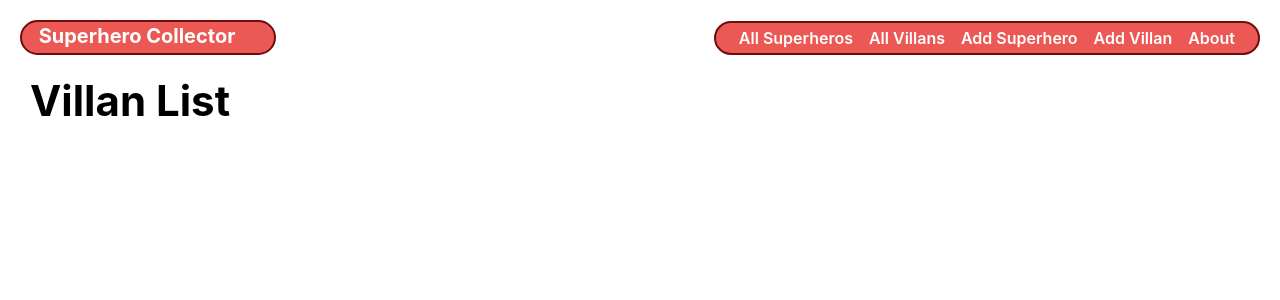
After one commit to julianboyne11/super-hero-collector, a Django app: page /villans/ in a window 1280 px wide. The commit adds this page. Shown: the top 300 px of the page. Run offline with Django 4.2, Linux system fonts and the light colour scheme; data that the repository does not hold is empty.

Commit message:
implement villan list view and template

```diff
--- a/main_app/templates/base.html
+++ b/main_app/templates/base.html
@@ -22,6 +22,7 @@
     <nav>
       <ul>
         <li><a href="{% url 'heros_index' %}">All Superheros</a></li>
+        <li><a href="{% url 'villans_index' %}">All Villans</a></li>
         <li><a href="{% url 'superhero_create' %}">Add Superhero</a></li>
         <li><a href="{% url 'villans_create' %}">Add Villan</a></li>
         <li><a href="{% url 'about' %}">About</a></li>
--- /dev/null
+++ b/main_app/templates/main_app/villan_list.html
@@ -0,0 +1,31 @@
+{% extends 'base.html' %}
+{% load static %}
+
+{% block head %}
+<link
+  rel="stylesheet"
+  type="text/css"
+  href="{% static 'css/heros/heros-index.css' %}"
+/>
+{% endblock %}
+
+{% block content %}
+
+<section class="page-header">
+  <h1>Villan List</h1>
+</section>
+
+<section class="card-container">
+  {% for villan in villan_list %}
+  <div class="card">
+    <a href="{% url 'villans_detail' villan.id %}">
+        <div class="card-content">
+          <h2 class="card-title">{{ villan.name }}</h2>
+          <p><small>{{ villan.description }}</small></p>
+        </div>
+      </a>
+      </div>
+  {% endfor %}
+</section>
+
+{% endblock %}
--- a/main_app/urls.py
+++ b/main_app/urls.py
@@ -11,4 +11,6 @@ urlpatterns = [
   path('supeheros/<int:pk>/delete', views.HeroDelete.as_view(), name='superhero_delete'),
   path('superheros/<int:hero_id>/add_movie', views.add_movie, name='add_movie'),
   path('villans/create/', views.VillanCreate.as_view(), name='villans_create'),
+    path('villans/<int:pk>/', views.VillanDetail.as_view(), name='villans_detail'),
+  path('villans/', views.VillanList.as_view(), name='villans_index'),
 ]
--- a/main_app/views.py
+++ b/main_app/views.py
@@ -1,5 +1,5 @@
 from django.shortcuts import render, redirect
-# Add UdpateView & DeleteView
+from django.views.generic import ListView, DetailView
 from django.views.generic.edit import CreateView, UpdateView, DeleteView
 from .models import Superhero, Villan
 from .forms import MovieForm
@@ -38,3 +38,13 @@ class HeroUpdate(UpdateView):
 class HeroDelete(DeleteView):
   model =Superhero
   success_url = '/superheros/'
+
+class VillanCreate(CreateView):
+  model = Villan
+  fields = '__all__'
+
+class VillanList(ListView):
+  model = Villan
+
+class VillanDetail(DetailView):
+  model = Villan
```
Also changed, not shown: main_app/templates/main_app/villan_form.html (added, +24 -0 lines), main_app/templates/main_app/villan_detail.html (added).
